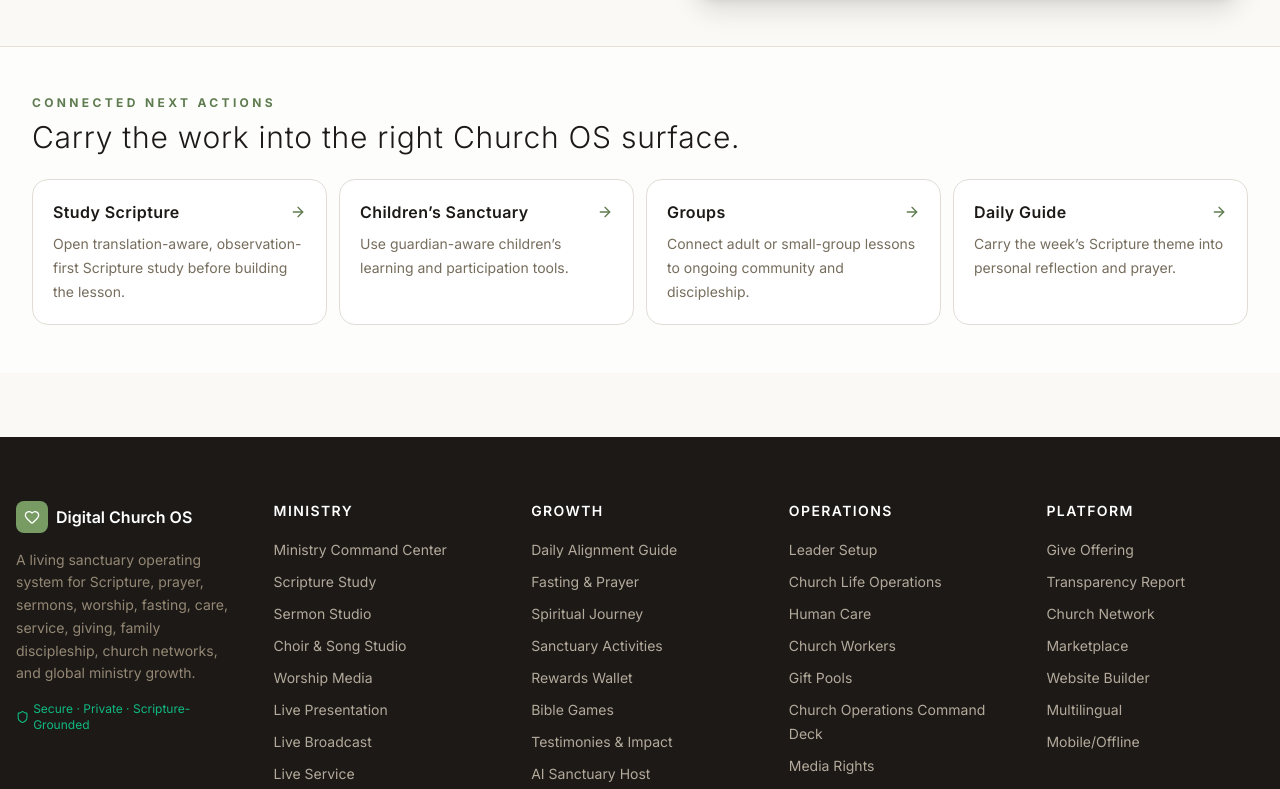
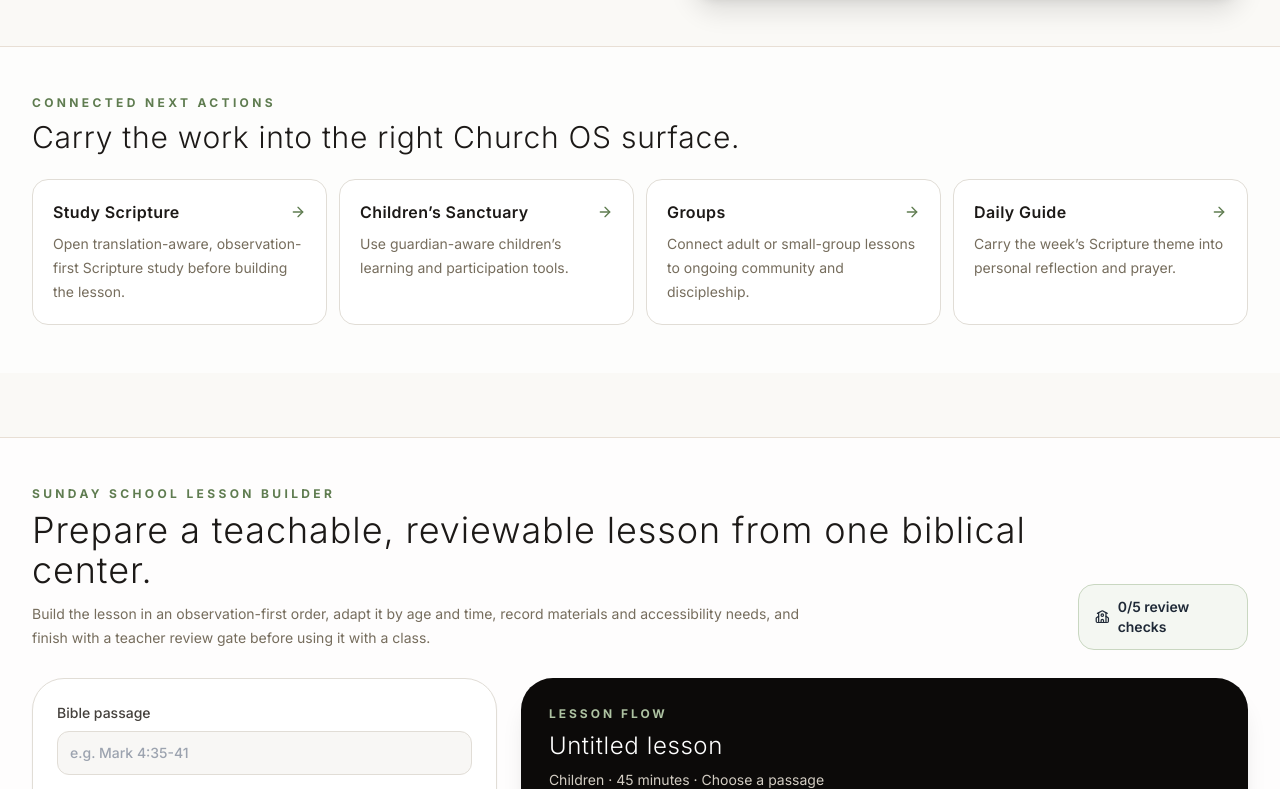
Before and after one commit to TechCodinz/digital-church-os, a Next.js app: page /sunday-school in a window 1280 px wide. Shown: the part 2011-2800 px from the top of the page. Built offline with nearby package versions, Linux system fonts and the light colour scheme; no server answers.

Commit message:
feat: mount sunday school lesson builder

```diff
--- a/app/sunday-school/page.tsx
+++ b/app/sunday-school/page.tsx
@@ -1,7 +1,9 @@
 import { AdvancedMinistryWorkspace } from '@/components/ministry/AdvancedMinistryWorkspace';
+import { SundaySchoolLessonBuilder } from '@/components/ministry/SundaySchoolLessonBuilder';
 
 export default function SundaySchoolPage() {
   return (
+    <>
       <AdvancedMinistryWorkspace
         eyebrow="Sunday School"
         title="Build Scripture-rich lessons that teachers can adapt by age, setting, time, and learning need."
@@ -29,5 +31,7 @@ export default function SundaySchoolPage() {
           'Modern copyrighted Bible translations remain provider and license controlled; generated text must not fabricate named translation quotations.',
         ]}
       />
+      <SundaySchoolLessonBuilder />
+    </>
   );
 }
```
Lines whose indentation alone changed are shown as unchanged.
